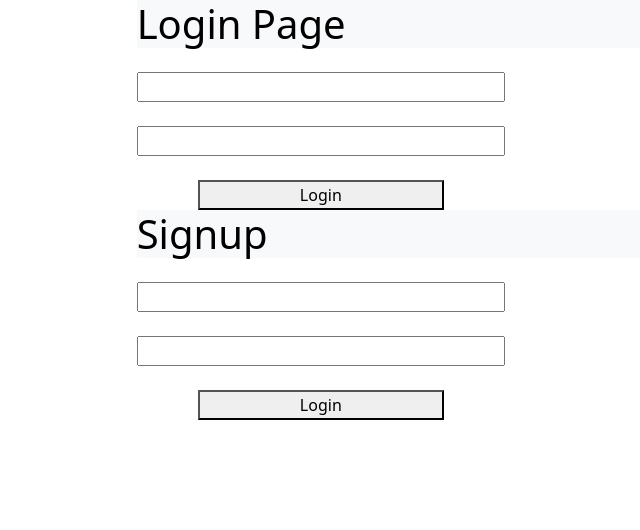
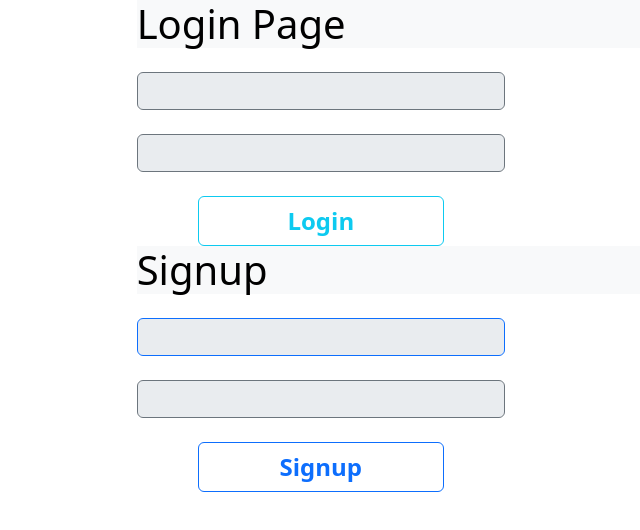
Before and after one commit to Arunkarthick2001/Todo, a React (Create React App) app: page / in a window 1280 px wide. Shown: the top 530 px of the page, without its empty margins (298-938 px from the left). Built offline with nearby package versions, Linux system fonts and the light colour scheme; no server answers.

Commit message:
06jan12:53F

```diff
--- a/src/App.css
+++ b/src/App.css
@@ -36,3 +36,6 @@
     transform: rotate(360deg);
   }
 }
+input {
+  align-items: first baseline;
+}
--- a/src/App.js
+++ b/src/App.js
@@ -11,28 +11,42 @@ import { ref, get, set, remove, getDatabase } from "firebase/database";
 import SignUp from "./components/SignUp";
 
 function App() {
-  // useEffect(() => {
-  //   async function fetchData() {
-  //     // You can await here
-  //     const docRef = doc(firestore, "Notes", "WdCr9xEzN6lDvdLVyNWn");
-  //     const docSnap = getDoc(docRef);
-  //     console.log((await docSnap).data());
-  //   }
-  //   fetchData();
-  // }, []);
-  const [items, setItems] = useState([]);
+  const [items, setItems] = useState([]); // For main list to display in view
+  const [newItems, setNewItem] = useState(""); //To get data from input feild
+  const [uid, setUid] = useState(""); //To set userid for data retriving after very state reload
+  const [showSubs, setShowSubs] = useState(false); //To change from login to Main screen
 
-  // for Subscribe and unsubscribe
-  const [Name, setName] = useState({ text: "Subscribe", count: 0 });
-  const [count, setCount] = useState(0);
-  function changeState() {
-    if (Name.text === "Subscribe") {
-      setName({ text: "Unsubscribe" });
-    } else {
-      setName({ text: "Subscribe" });
-    }
-    setCount(count + 1);
-  }
+  const firebase = useFirebase(); //importing firebase context with signIn and signUp functions
+
+  // For login
+  const [userName, setUserName] = useState(""); //To get userId for Login
+  const [userPassword, setUserPassword] = useState(""); //To get userPassword for Login
+  const onLogin2 = () => {
+    firebase.signInUser(userName, userPassword, (user, error) => {
+      console.log("onLogin2");
+      if (user) {
+        console.log("Login successful", user.uid);
+        setUid(user.uid);
+      } else {
+        console.error("Login failed", error);
+      }
+    });
+  };
+
+  // For SignUp
+  const [signUpName, setSignUpName] = useState(""); //To get UserName for signUp
+  const [signUpPassword, setSignUpPassword] = useState(""); //To get UserPassword for signUp
+  const onSignUp = () => {
+    firebase.signUpUser(signUpName, signUpPassword, (user, error) => {
+      console.log("onSignup");
+      if (user) {
+        console.log("Login successful", user.uid);
+        setUid(user.uid);
+      } else {
+        console.error("Login failed", error);
+      }
+    });
+  };
 
   // For check and uncheck list items
   const handleCheck = (id) => {
@@ -40,6 +54,7 @@ function App() {
       item.id === id ? { ...item, checked: !item.checked } : item
     );
     setItems(listItems);
+    set(ref(database, uid), listItems);
     localStorage.setItem("todolist", JSON.stringify(listItems));
   };
 
@@ -52,46 +67,35 @@ function App() {
     setItems(updatedItems);
     remove(ref(database, uid))
       .then(() => {
-        console.log("rmv suc");
+        console.log("Remove Success ");
       })
-      .catch((error) => {
-        console.log("errr");
+      .catch(() => {
+        console.log("Removing Error");
       });
     set(dataRef, updatedItems)
       .then(() => {
-        console.log("Data has been successfully written!");
+        console.log("Data written for Delete operation");
       })
       .catch((error) => {
-        console.error("Error writing data:", error);
+        console.error("Data written error for delete operation", error);
       });
-    // setItems([]);
   };
-  // For adding new list items
-
-  const [newItems, setNewItem] = useState("");
-
-  //importing firebase context
-  const firebase = useFirebase();
 
   //For login
-  const [showSubs, setShowSubs] = useState(false);
   const onLogin = () => {
     setShowSubs(true);
     // console.log(userName, userPassword);
   };
-  const [uid, setUid] = useState("");
   const auth = getAuth(firebaseApp);
-  // const db = getDatabase(firebaseApp);
 
   async function fetchData(dat) {
-    console.log(dat);
-    // const dataRef = ref(database, uid);
-    const dataRe = ref(database, dat);
-    get(dataRe)
+    // console.log(dat);
+    const dataRef = ref(database, dat);
+    get(dataRef)
       .then((snapshot) => {
         if (snapshot.exists()) {
           const data = snapshot.val();
-          console.log("Data:", data);
+          // console.log("Data:", data);
           setItems(data);
         } else {
           console.log("No data available");
@@ -102,53 +106,21 @@ function App() {
         console.error("Error getting data:", error);
       });
   }
-  async function authStat() {
-    await onAuthStateChanged(auth, (user) => {
+  useEffect(() => {
+    // authStat();
+    onAuthStateChanged(auth, (user) => {
       if (user) {
         setShowSubs(true);
         setUid(user.uid);
         fetchData(user.uid);
-        console.log(uid + "ehdgf");
-        localStorage.setItem("uid", JSON.stringify(user.uid));
-        // ...
+        // localStorage.setItem("uid", JSON.stringify(user.uid));
       } else {
         setShowSubs(false);
       }
     });
-  }
-  useEffect(() => {
-    authStat();
+    // eslint-disable-next-line
   }, []);
-  const [userName, setUserName] = useState("");
-  const [userPassword, setUserPassword] = useState("");
-  const onLogin2 = () => {
-    firebase.signInUser(userName, userPassword, (user, error) => {
-      console.log("onLogin2");
-      if (user) {
-        // Handle successful login (user is not null)
-        console.log("Login successful", user.uid);
-        setUid(user.uid);
-        // Call any other functions or set state as needed
-      } else {
-        // Handle login error (user is null, and error contains the error message)
-        console.error("Login failed", error);
-        // Display an error message or take appropriate actions
-      }
-    });
-  };
-  const [signUpName, setSignUpName] = useState("");
-  const [signUpPassword, setSignUpPassword] = useState("");
-  const onSignUp = () => {
-    firebase.signUpUser(signUpName, signUpPassword, (user, error) => {
-      console.log("onSignup");
-      if (user) {
-        console.log("Login successful", user.uid);
-        setUid(user.uid);
-      } else {
-        console.error("Login failed", error);
-      }
-    });
-  };
+
   const handleSubmit = async (e) => {
     e.preventDefault();
 
@@ -161,9 +133,9 @@ function App() {
     console.log(id);
     const addNewItems = { id, name: item, checked: false };
     const listItems = [...items, addNewItems];
-    console.log(uid);
+    // console.log(uid);
     var path = uid;
-    console.log(path);
+    // console.log(path);
     const dataRef = ref(database, `${path}`);
     setItems(listItems);
     set(dataRef, listItems)
@@ -185,9 +157,6 @@ function App() {
           handleCheck={handleCheck}
           handleDelete={handleDelete}
           handleSubmit={handleSubmit}
-          changeState={changeState}
-          Name={Name}
-          setName={setName}
           AddItems={AddItems}
           newItems={newItems}
           setNewItem={setNewItem}
--- a/src/Context/Firebase.js
+++ b/src/Context/Firebase.js
@@ -47,10 +47,7 @@ export const FirebaseProvider = (props) => {
       .catch((error) => {
         const errorCode = error.code;
         const errorMessage = error.message;
-        // console.log(errorMessage);
-
-        // Call the callback function with an error indication
-        onLogin(errorMessage);
+        onLogin(errorMessage, errorCode);
       });
   };
   const putData = (key, data) => {
--- a/src/components/AddItems.js
+++ b/src/components/AddItems.js
@@ -1,7 +1,12 @@
+import { getAuth, signOut } from "firebase/auth";
 import React from "react";
 import { FaPlus } from "react-icons/fa";
+import { firebaseApp } from "../Context/Firebase";
+
 const AddItems = ({ newItems, setNewItem, handleSubmit }) => {
+  const auth = getAuth(firebaseApp);
   return (
+    <>
       <form className="form form-control">
         <label className="pe-2 mt-3 fs-2">Enter task</label>
         <input
@@ -16,7 +21,7 @@ const AddItems = ({ newItems, setNewItem, handleSubmit }) => {
         />
 
         <div className="row">
-        <div className="col-md-3 offset-md-3 mt-2">
+          <div className="col-md-7 offset-md-4 mt-2">
             <button
               type="submit "
               className="btn btn-dark mt-2 w-50 align-content-center"
@@ -27,6 +32,8 @@ const AddItems = ({ newItems, setNewItem, handleSubmit }) => {
           </div>
         </div>
       </form>
+      <button onClick={() => signOut(auth)}>Logout</button>
+    </>
   );
 };
 
--- a/src/components/Login.jsx
+++ b/src/components/Login.jsx
@@ -1,37 +1,32 @@
 import React from "react";
-import { useFirebase } from "../Context/Firebase";
 
 const Login = ({
   onLogin2,
-  uid,
-  setUid,
   userName,
   setUserName,
   userPassword,
   setUserPassword,
 }) => {
-  const firebase = useFirebase();
-
   return (
     <>
       <div className="row">
-        <div className="align-center col-md-7 offset-md-4  ">
+        <div className=" col-md-7 offset-md-4  ">
           <h1 className=" bg-body-tertiary text-black">Login Page</h1>
 
           <input
             type="text"
-            className="input-group mt-4 w-50"
+            className="input-group form-control bg-body-secondary border border-secondary  mt-4 w-50"
             value={userName}
             onChange={(e) => setUserName(e.target.value)}
           />
           <input
             type="password"
-            className="input-group mt-4 w-50"
+            className="input-group form-control bg-body-secondary border border-secondary  mt-4 w-50"
             value={userPassword}
             onChange={(e) => setUserPassword(e.target.value)}
           />
           <button
-            className="mt-4 col-md-4 offset-md-1"
+            className="mt-4 col-md-4 offset-md-1 btn btn-outline-info fw-bold fs-4"
             onClick={() => {
               onLogin2();
             }}
--- a/src/components/MainContent.jsx
+++ b/src/components/MainContent.jsx
@@ -25,12 +25,16 @@ const MainContent = ({
         setName={setName}
         // useFirebase={useFirebase}
       ></Subscribe>
-      <AddItems
-        newItems={newItems}
-        setNewItem={setNewItem}
-        handleSubmit={handleSubmit}
-      ></AddItems>
-      <Footer length={items.length}></Footer>
+      <div className="mt-5">
+        <AddItems
+          newItems={newItems}
+          setNewItem={setNewItem}
+          handleSubmit={handleSubmit}
+        ></AddItems>
+      </div>
+      <Footer
+        length={items.filter((item) => item.checked !== true).length}
+      ></Footer>
     </>
   );
 };
--- a/src/components/SignUp.jsx
+++ b/src/components/SignUp.jsx
@@ -15,23 +15,23 @@ const SignUp = ({
 
           <input
             type="text"
-            className="input-group mt-4 w-50"
+            className="input-group form-control bg-body-secondary border border-primary mt-4 w-50"
             value={signUpName}
             onChange={(e) => setSignUpName(e.target.value)}
           />
           <input
             type="password"
-            className="input-group mt-4 w-50"
+            className="input-group form-control bg-body-secondary border border-secondary mt-4 w-50"
             value={signUpPassword}
             onChange={(e) => setSignUpPassword(e.target.value)}
           />
           <button
-            className="col-md-4 offset-md-1 mt-4"
+            className="col-md-4 offset-md-1 mt-4 btn btn-outline-primary fw-bold fs-4"
             onClick={() => {
               onSignUp();
             }}
           >
-            Login
+            Signup
           </button>
         </div>
       </div>
```
Also changed, not shown: src/components/subscribe.js (+5 -30 lines). Lines whose indentation alone changed are shown as unchanged.
